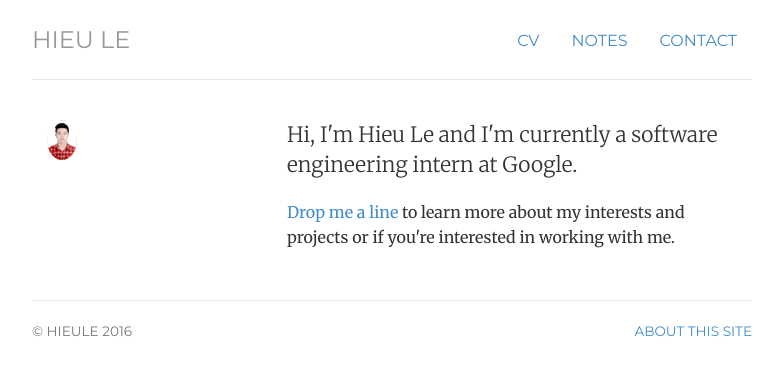
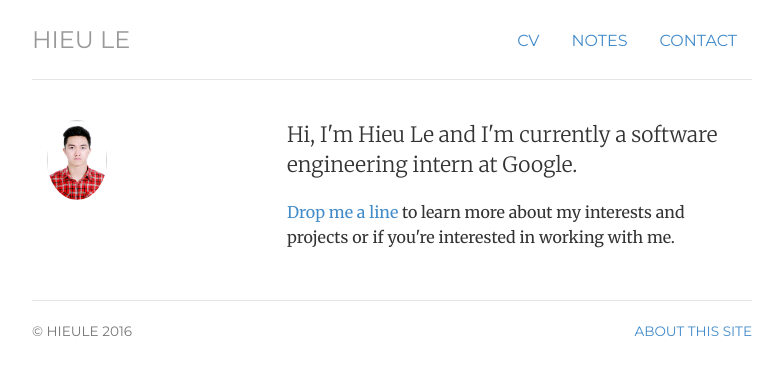
Before and after one commit to hieule22/hieule22.github.io, a Jekyll site: the page built from index.html, in a window 1280 px wide. Shown: the top 375 px of the page, without its empty margins (248-1031 px from the left). Built offline with Jekyll 4.4.1, drawn with Linux system fonts in a browser that asks for light colours.

Commit message:
Update index.html

```diff
--- a/index.html
+++ b/index.html
@@ -1,15 +1,14 @@
 ---
 layout: default
-title: jmcglone.com
+title: Hieu Le's Personal Page
 cv: passive
 notes: passive
 contact: passive
-description: Hieu Le.
 ---
 <!-- <div class="jumbotron"> -->
 <div class="row marketing">
 	<div class="col-sm-4">
-	<img  class="img-circle avatar" alt="Hieu Le" src="img/hieule_photo.png" height="40" width="30">
+	<img  class="img-circle avatar" alt="Hieu Le" src="img/hieule_photo.png" height="80" width="60">
 	</div>
 	<div itemscope itemtype="http://data-vocabulary.org/Person" class="col-sm-8">
 	<p class="lead">Hi, I'm <span itemprop="name">Hieu Le</span> and I'm currently a software engineering intern at Google.</p>
```
